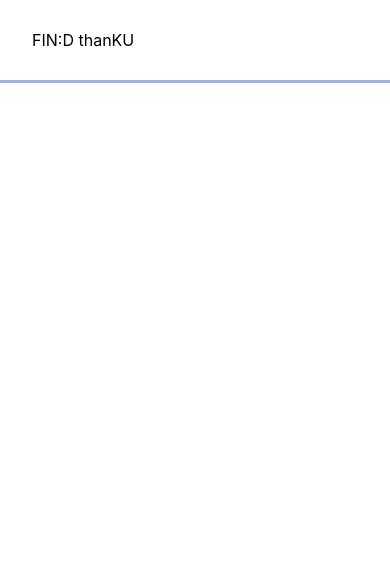
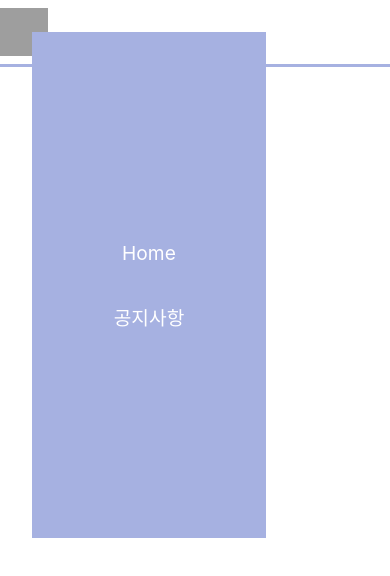
Before and after one commit to find-thanku/find-thanku-client, a React (Create React App) app: page / in a window 390 px wide. Shown: the top 576 px of the page. Built offline with nearby package versions, Linux system fonts and the light colour scheme; grey boxes are pictures that could not be loaded.

Commit message:
feat : add side navigation bar in mobile header

```diff
--- a/src/asset/constant.ts
+++ b/src/asset/constant.ts
@@ -8,3 +8,7 @@ export const THEME_COLOR = {
   GRAY: "#F1F1F1",
   GRAYER: "#EDEDED",
 };
+
+export const STATIC_URL = {
+  NAVBAR: `https://user-images.githubusercontent.com/46309902/112762803-b7249e80-903c-11eb-8a6f-a427fe588aa1.png`,
+};
--- a/src/component/common/header/index.tsx
+++ b/src/component/common/header/index.tsx
@@ -1,8 +1,17 @@
-import React from "react";
+import React, { useState } from "react";
 import * as S from "./styles";
+import { STATIC_URL } from "../../../asset/constant";
+import Navbar from "../navbar";
 
 const Header = () => {
+  const [show, setShow] = useState(false);
+
+  const showSidebar = () => {
+    setShow(!show);
+  };
+
   return (
+    <>
       <S.Header>
         <S.Logo to="/">
           <div>FIN:D thanKU</div>
@@ -21,8 +30,16 @@ const Header = () => {
             <S.Button>로그인</S.Button>
           </S.ButtonContainer>
         </S.DesktopButtons>
-      <S.MobileButtons></S.MobileButtons>
       </S.Header>
+      <S.MobileHeader>
+        <S.NavbarIcon
+          src={STATIC_URL.NAVBAR}
+          alt="navbar"
+          onClick={showSidebar}
+        />
+        <Navbar show={show} />
+      </S.MobileHeader>
+    </>
   );
 };
 
--- a/src/component/common/header/styles.ts
+++ b/src/component/common/header/styles.ts
@@ -3,16 +3,18 @@ import { THEME_COLOR, BREAKPOINT } from "../../../asset/constant";
 import { Link } from "react-router-dom";
 
 export const Header = styled.div`
-  display: flex;
-  justify-content: space-between;
-  align-items: center;
-  width: 100%;
-  height: 5rem;
-  padding: 0rem 2rem;
-  border-bottom: 3px solid ${THEME_COLOR.VIOLET};
+  display: none;
   @media only screen and (min-width: ${BREAKPOINT}px) {
     height: 4rem;
     padding: 0rem 5rem;
+
+    display: flex;
+    justify-content: space-between;
+    align-items: center;
+    width: 100%;
+    height: 5rem;
+    padding: 0rem 2rem;
+    border-bottom: 3px solid ${THEME_COLOR.VIOLET};
   }
 `;
 
@@ -50,11 +52,22 @@ export const Button = styled.button`
   }
 `;
 
-export const MobileButtons = styled.div`
-  height: 100%;
+export const MobileHeader = styled.div`
   display: flex;
+  justify-content: start;
   align-items: center;
+  width: 100%;
+  height: 4rem;
+  border-bottom: 3px solid ${THEME_COLOR.VIOLET};
   @media only screen and (min-width: ${BREAKPOINT}px) {
     display: none;
   }
 `;
+
+export const NavbarIcon = styled.img`
+  width: 3rem;
+  height: 3rem;
+  font-size: 1rem;
+  background: none;
+  background-color: white;
+`;
--- a/src/component/common/layout/styles.ts
+++ b/src/component/common/layout/styles.ts
@@ -1,4 +1,5 @@
 import styled from "styled-components";
+
 export const Layout = styled.div`
   display: flex;
   width: 100%;
--- /dev/null
+++ b/src/component/common/navbar/index.tsx
@@ -0,0 +1,23 @@
+import React from "react";
+import * as S from "./styles";
+import { NavbarProps } from "./types";
+
+const Navbar = (props: NavbarProps) => {
+  const { show } = props;
+  return (
+    <>
+      <S.Navbar active={show}>
+        <S.NavbarMenus>
+          <S.NavbarMenu to="/">
+            <S.MenuText>Home</S.MenuText>
+          </S.NavbarMenu>
+          <S.NavbarMenu to="/">
+            <S.MenuText>공지사항</S.MenuText>
+          </S.NavbarMenu>
+        </S.NavbarMenus>
+      </S.Navbar>
+    </>
+  );
+};
+
+export default Navbar;
--- /dev/null
+++ b/src/component/common/navbar/styles.ts
@@ -0,0 +1,49 @@
+import styled from "styled-components";
+import { THEME_COLOR } from "../../../asset/constant";
+import { Link } from "react-router-dom";
+
+interface NavbarProps {
+  active?: boolean;
+}
+
+export const Navbar = styled.div<NavbarProps>`
+  display: flex;
+  width: 60%;
+  height: 60%;
+  justify-content: center;
+  align-items: center;
+  position: fixed;
+  top: 0;
+  margin: 2rem;
+  background-color: ${THEME_COLOR.VIOLET};
+  left: ${(props) => (props.active ? "-100%" : "0")};
+  transition: ${(props) => (props.active ? "350ms" : "850ms")};
+`;
+
+export const NavbarMenus = styled.div`
+  display: flex;
+  flex-direction: column;
+  justify-content: center;
+  align-items: center;
+  width: 100%;
+  height: 80%;
+`;
+
+export const NavbarMenu = styled(Link)`
+  display: flex;
+  justify-content: center;
+  align-items: center;
+  width: 100%;
+  height: 2rem;
+  padding: 1rem 0rem;
+  text-decoration: none;
+  color: white;
+
+  &:hover {
+    background-color: black;
+  }
+`;
+
+export const MenuText = styled.span`
+  font-size: 1.2rem;
+`;
--- /dev/null
+++ b/src/component/common/navbar/types.ts
@@ -0,0 +1,3 @@
+export interface NavbarProps {
+  show?: boolean;
+}
```
Lines whose indentation alone changed are shown as unchanged.
